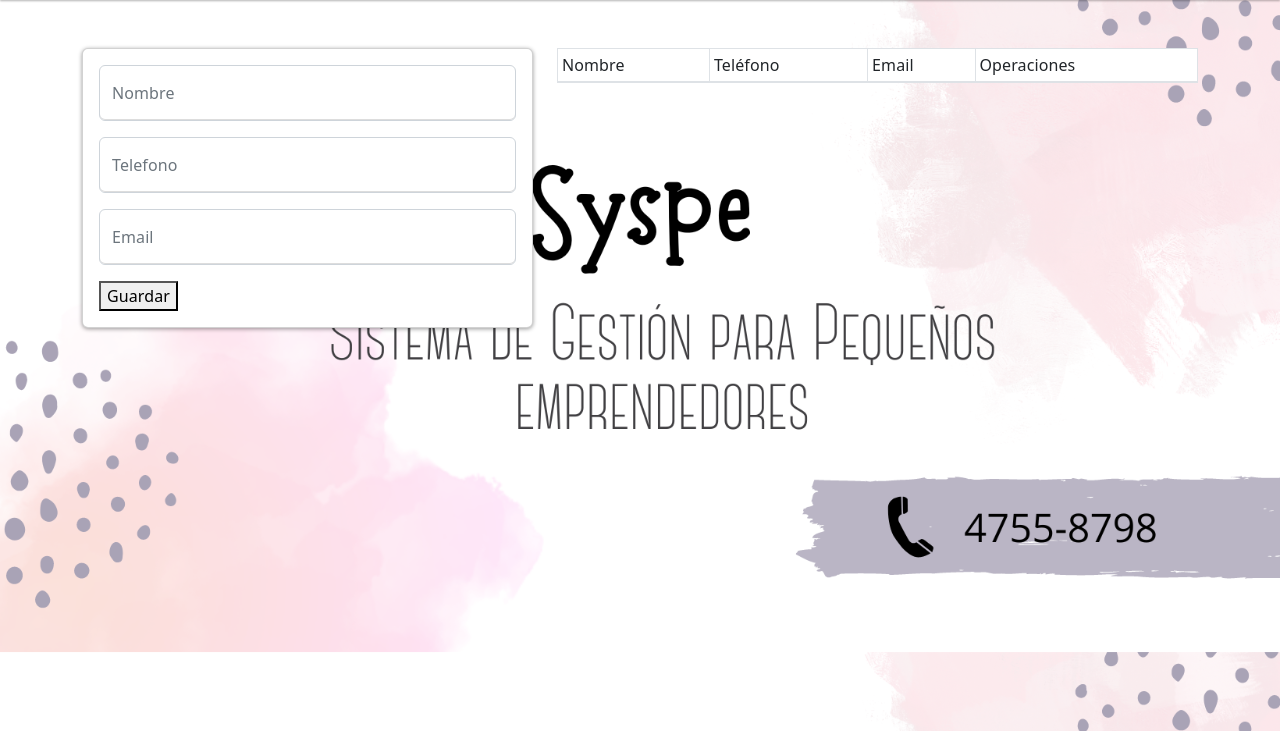
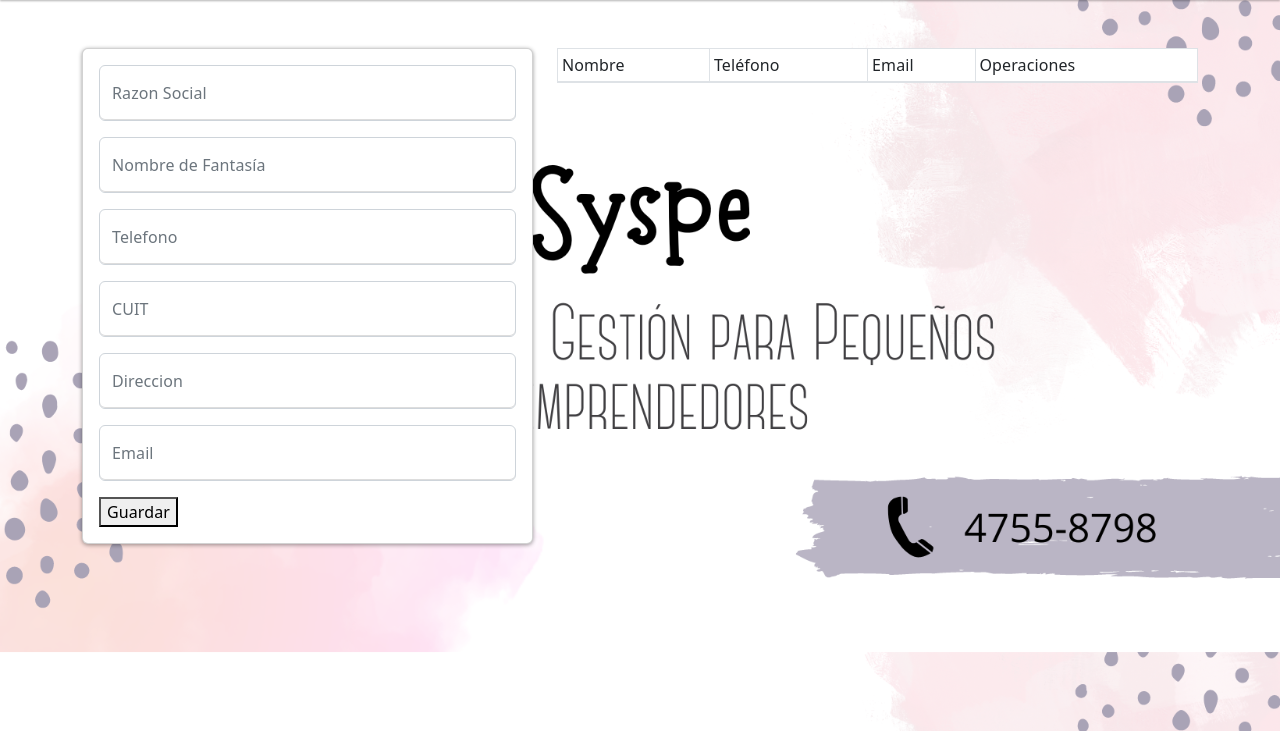
Before and after one commit to analamour/FinalPython, a Flask app: page /altaCliente in a window 1280 px wide. Shown: the part 69-800 px from the top of the page. Run offline with Flask 2, Linux system fonts and the light colour scheme; some libraries are stand-ins or nearby versions.

Commit message:
formulario alta cliente

```diff
--- a/app.py
+++ b/app.py
@@ -7,7 +7,7 @@
 app.config ["MYSQL_HOST"] = 'localhost'
 app.config ["MYSQL_USSER"] = 'root'
 app.config ["MYSQL_PASSWORD"] = ''
-app.config ["MYSQL_DB"] = 'flaskcontacts'
+app.config ["MYSQL_DB"] = 'syspe'
 mysql = MySQL(app)
 
 
--- a/templates/altaCliente.html
+++ b/templates/altaCliente.html
@@ -17,13 +17,22 @@
        <div class="card card-body">
         <form action ="/add_contact" method="POST">
             <div class="form-group">
-             <input type="text" name="fullname" placeholder="Nombre" class="form-control">
+             <input type="text" name="razonsocial" placeholder="Razon Social" class="form-control">
             </div>
             <div class="form-group">
-                <input type="text" name="phone" placeholder="Telefono" class="form-control">
+                <input type="text" name="nombrefantsia" placeholder="Nombre de Fantasía" class="form-control">
             </div>
             <div class="form-group">
-                <input type="text" name="email" placeholder="Email" class="form-control">
+                <input type="text" name="telefono" placeholder="Telefono" class="form-control">
+            </div>
+            <div class="form-group">
+                <input type="text" name="cuit" placeholder="CUIT" class="form-control">
+            </div>
+            <div class="form-group">
+                <input type="text" name="direccion" placeholder="Direccion" class="form-control">
+            </div>
+            <div class="form-group">
+                <input type="text" name="mail" placeholder="Email" class="form-control">
             </div>
             <div class="group">
                 <button type ="submit" clas="btn btn-secondary btn-block">
```
